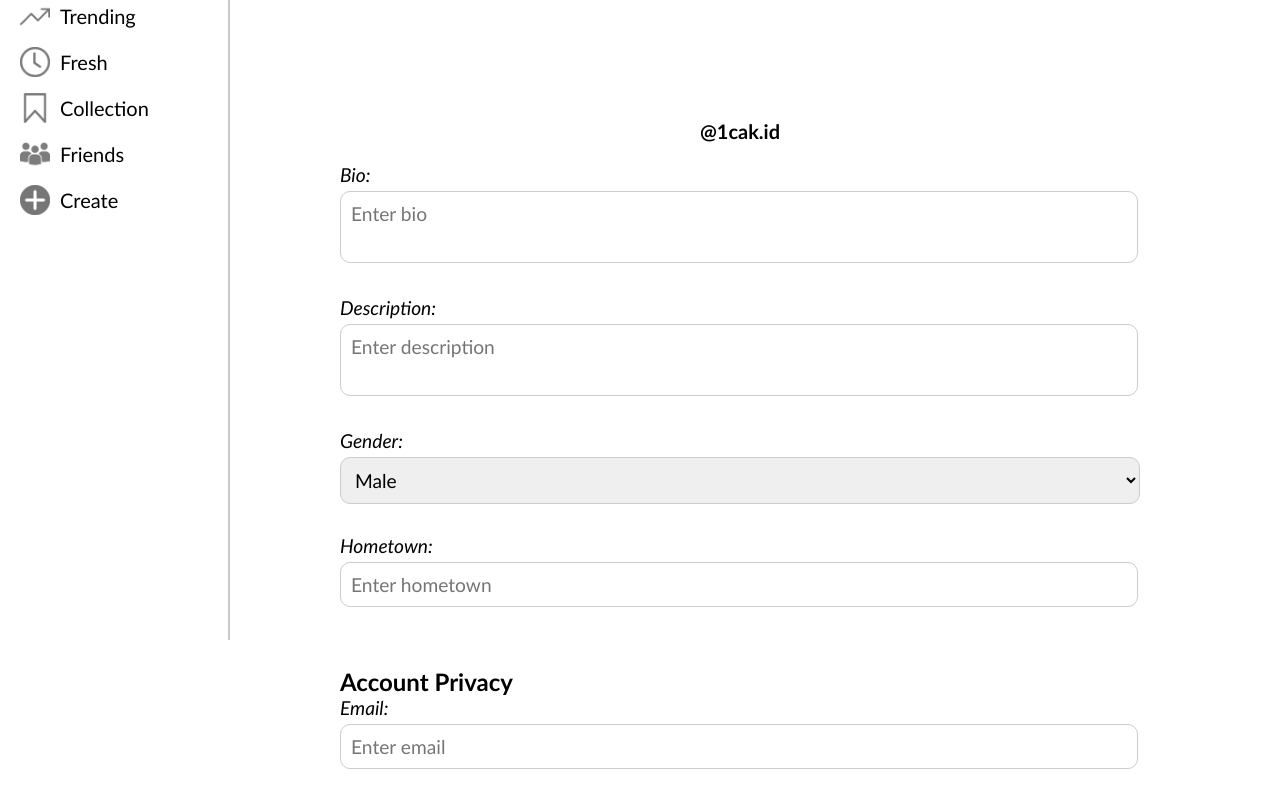
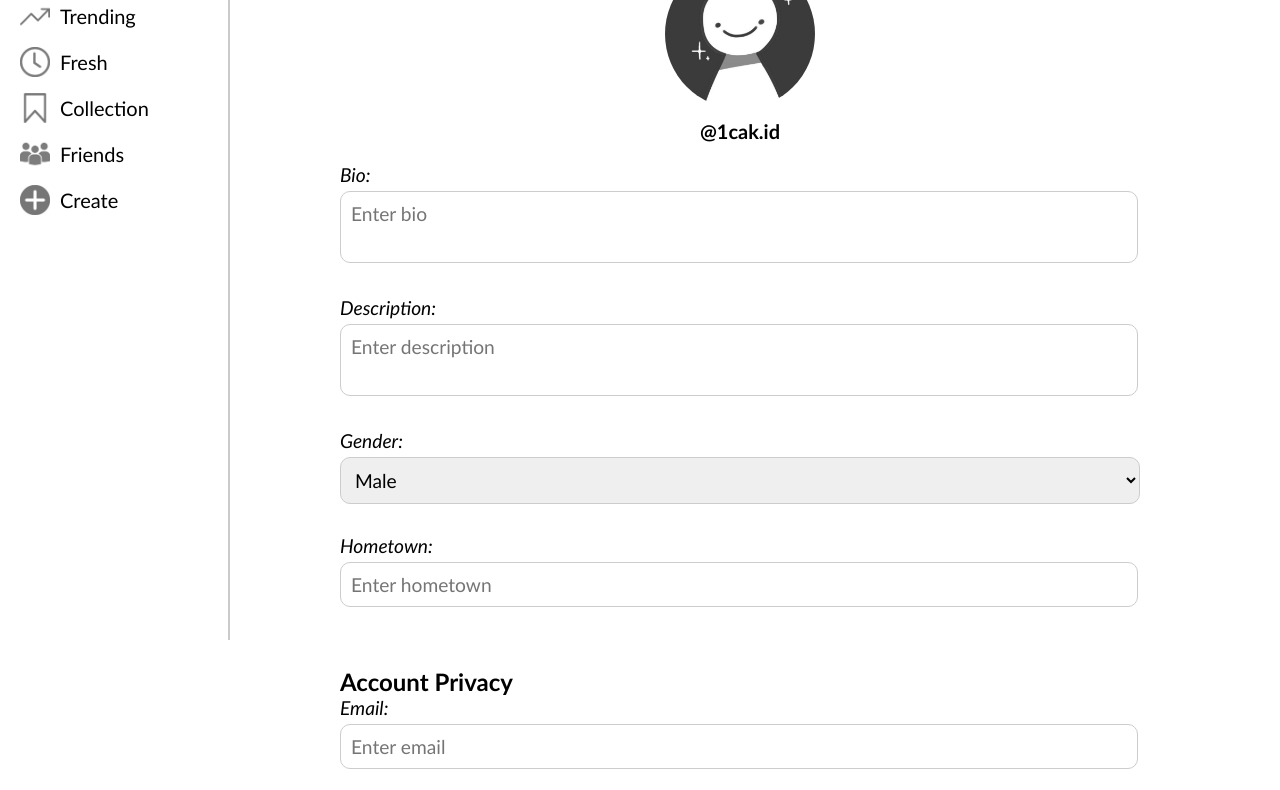
Before and after one commit to kalista-kal/kalista-kal.github.io-index.html, a plain HTML site: page profile.html in a window 1280 px wide. Shown: the part 160-950 px from the top of the page. Drawn offline with Linux system fonts and the light colour scheme; the site is published under a folder, as on GitHub Pages, so addresses that start at the root find nothing.

Commit message:
Update profile.html

```diff
--- a/profile.html
+++ b/profile.html
@@ -93,7 +93,7 @@
     <h1>My Profile</h1>
     <div class="profile-info">
       <div class="profile-picture">
-        <img src="/Asset/profile/profilepictjpg.jpg" alt="Profile Picture">
+        <img src="Asset/profile/profilepictjpg.jpg" alt="Profile Picture">
       </div>
       <div class="username">
         <h2>@1cak.id</h2>
```
